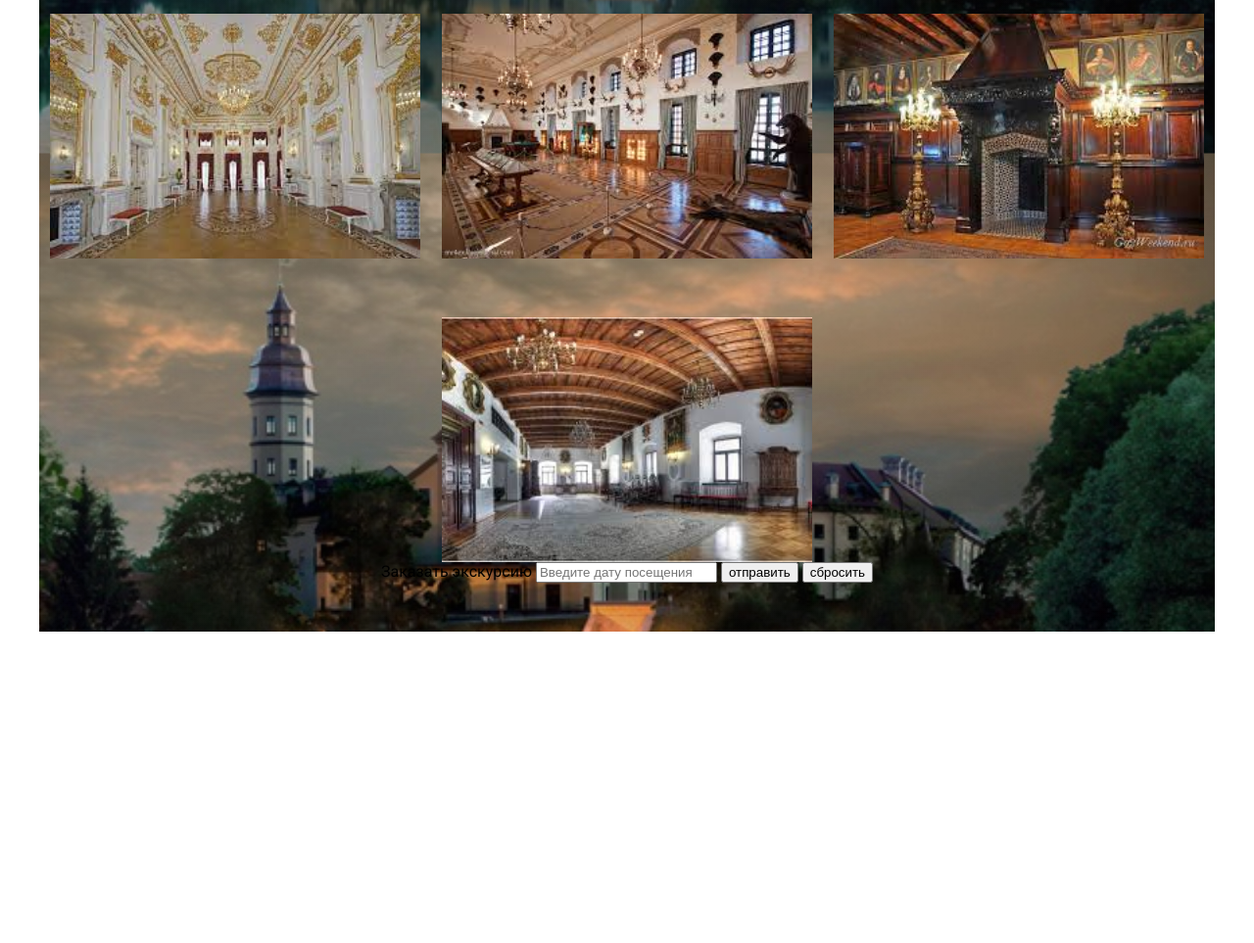
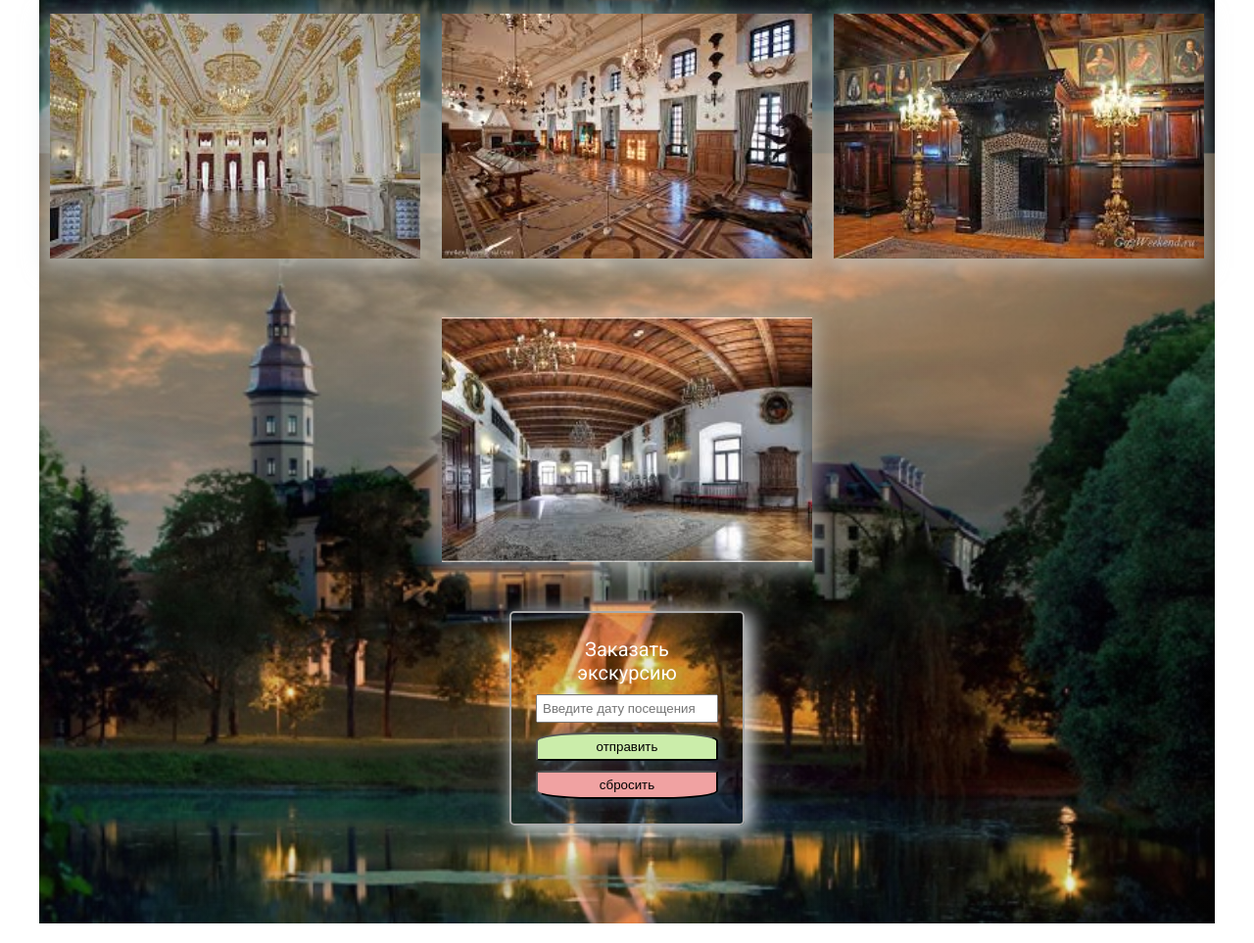
Before and after one commit to Dmitriynsv/home-work5, a plain HTML site: page index.html in a window 1280 px wide. Shown: the part 825-1788 px from the top of the page at 98% size. Before the commit the page ends 1620 px from the top, so only its background shows below. Drawn offline with Linux system fonts and the light colour scheme.

Commit message:
Update styles.css

```diff
--- a/styles.css
+++ b/styles.css
@@ -4,8 +4,8 @@
 
 body {
   margin: 0;
-    font-family: 'Roboto', sans-serif;
-    padding-bottom: 150px;
+  font-family: "Roboto", sans-serif;
+  padding-bottom: 20px;
 }
 
 .container {
@@ -13,8 +13,7 @@ body {
   max-width: 1200px;
   text-align: center;
   padding-bottom: 50px;
-    background:
-    linear-gradient(rgba(33, 33, 33, 0.1), rgba(0, 0, 0, .1)),
+  background: linear-gradient(rgba(33, 33, 33, 0.1), rgba(0, 0, 0, 0.1)),
     url("imeg/nesvizh-1.jpeg") center/cover no-repeat fixed;
 }
 
@@ -29,7 +28,7 @@ body {
   background: url("imeg/nesvizh-3.jpeg") center/cover no-repeat;
   max-width: 600px;
   height: 350px;
-    border: 10px solid white;
+  border: 5px solid white;
   margin: 0 auto;
 }
 
@@ -68,6 +67,7 @@ body {
 .photos__conteiner__photo {
   width: 378px;
   height: 250px;
+  box-shadow: -2px 5px 19px 5px rgba(219, 227, 232, 0.5);
 }
 
 .photos__conteiner__photo_element_1 {
@@ -86,23 +86,51 @@ body {
   background: url("imeg/nesvizh-9.jpeg") center/cover no-repeat;
 }
 
-.btn {
-    width: 210px;
-    height: 55px;
-    line-height: 50px;
-    background-color: rgb(56, 53, 33);
-    opacity: .8;
-    font-size: 20px;
-    text-align: center;
-    text-transform: uppercase;
-    border: 3px solid white;
-    border-radius: 10px;
-    margin: 40px auto;
-    color: white;
+.form {
+  border: 2px solid darkgrey;
+  border-radius: 5px;
+  max-width: 240px;
+  padding: 25px;
+  margin: 50px auto;
+  box-shadow: 6px 4px 20px 2px rgba(234, 239, 243, 0.904);
+  display: flex;
+  flex-direction: column;
+  row-gap: 10px;
 }
 
-.btn:hover {
+.form__label {
+  color: white;
+  font-size: 20px;
+}
+
+.form__input-name {
+  padding: 5px;
+}
+
+.form__input-name:focus {
+  outline: 2px ridge rgba(170, 50, 220, 0.6);
+  border-radius: 2px;
+  border-color: transparent;
+}
+
+.form__input-submit {
+  padding: 5px;
+  background-color: rgb(203, 237, 170);
+  border: -5px;
+  border-radius: 30% 30% 5% 5%;
+  box-shadow: 3px 2px 10px 2px rgba(66, 110, 144, 0.36);
+}
+
+.form__input-reset {
+  padding: 5px;
+  border: -5px;
+  border-radius: 5% 5% 30% 30%;
+  background-color: rgb(240, 162, 162);
+  box-shadow: 3px 2px 10px 2px rgba(66, 110, 144, 0.36);
+}
+
+.form__input-submit:hover,
+.form__input-reset:hover {
+  opacity: 0.8;
   cursor: pointer;
-    opacity: .5;
-    background-color: rgb(42, 51, 53);
 }
```
Lines whose indentation alone changed are shown as unchanged.
